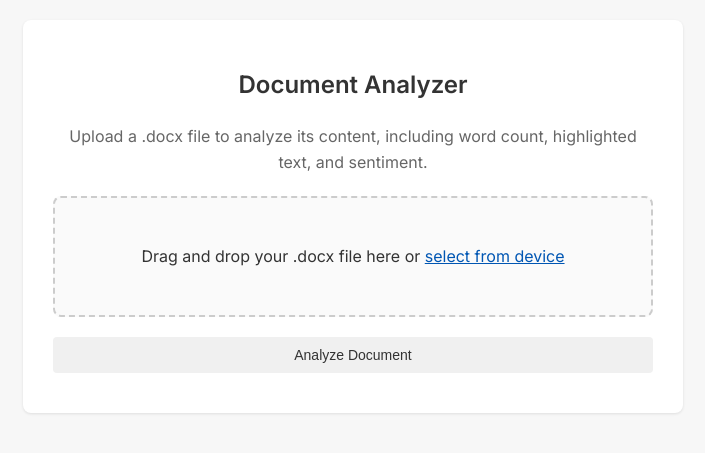
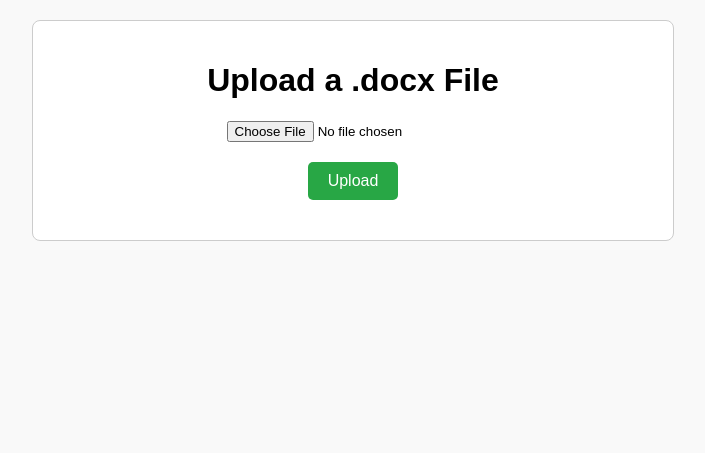
Before and after one commit to Abhighyan/counthighlightedwords, a Flask app: page / in a window 1280 px wide. Shown: the top 453 px of the page, without its empty margins (287-992 px from the left). Run offline with Flask 2, Linux system fonts and the light colour scheme.

Commit message:
Update upload.html

```diff
--- a/templates/upload.html
+++ b/templates/upload.html
@@ -3,310 +3,162 @@
 <head>
     <meta charset="UTF-8">
     <meta name="viewport" content="width=device-width, initial-scale=1.0">
-    <title>Document Analyzer</title>
-    <link href="https://fonts.googleapis.com/css2?family=Inter:wght@400;500;600&display=swap" rel="stylesheet">
+    <title>Document Upload</title>
     <style>
         body {
-            font-family: 'Inter', sans-serif;
-            background-color: #f7f7f7;
-            color: #333;
+            font-family: Arial, sans-serif;
+            background-color: #f9f9f9;
             margin: 0;
             padding: 20px;
-            line-height: 1.6;
         }
-        .container {
+        h1 {
+            text-align: center;
+        }
+        .upload-container {
             max-width: 600px;
             margin: auto;
-            padding: 30px;
-            background: #ffffff;
+            padding: 20px;
+            border: 1px solid #ccc;
             border-radius: 8px;
-            box-shadow: 0 1px 3px rgba(0,0,0,0.1);
+            background-color: #fff;
         }
-        h1 {
-            font-size: 24px;
-            font-weight: 600;
-            margin-bottom: 20px;
-            text-align: center;
-            color: #333;
+        input[type="file"] {
+            display: block;
+            margin: 20px auto;
         }
-        .description {
-            text-align: center;
-            color: #666;
-            margin-bottom: 20px;
+        button {
+            display: block;
+            margin: 20px auto;
+            padding: 10px 20px;
+            font-size: 16px;
+            cursor: pointer;
+            border: none;
+            background-color: #28a745;
+            color: white;
+            border-radius: 5px;
         }
-        .drop-area {
-            border: 2px dashed #ccc;
-            border-radius: 8px;
-            padding: 30px;
-            text-align: center;
-            transition: all 0.3s ease;
-            cursor: pointer;
-            margin-bottom: 20px;
-            background-color: #fafafa;
-        }
-        .drop-area:hover, .drop-area.dragover {
-            background-color: #f0f0f0;
-            border-color: #999;
-        }
-        .file-upload-text {
-            color: #0056b3;
-            text-decoration: underline;
-        }
-        .submit-button {
-            background-color: #f0f0f0;
-            color: #333;
-            border: none;
-            border-radius: 4px;
-            padding: 10px 16px;
-            font-size: 14px;
-            font-weight: 500;
-            cursor: pointer;
-            transition: background-color 0.3s ease;
-            width: 100%;
-            margin-bottom: 10px;
-        }
-        .submit-button:hover {
-            background-color: #e0e0e0;
-        }
-        #progress-container {
+        #result {
             margin-top: 20px;
-            background-color: #f0f0f0;
-            border-radius: 4px;
-            overflow: hidden;
             display: none;
         }
-        .progress-bar {
-            width: 0;
-            height: 4px;
-            background-color: #0056b3;
-            transition: width 0.4s ease-in-out;
+        .error-message {
+            color: red;
         }
         .success-message {
-            background-color: #e8f5e9;
-            padding: 15px;
-            border-radius: 4px;
-            margin-top: 20px;
-            border-left: 4px solid #4caf50;
-            animation: fadeIn 0.5s ease-out;
-        }
-        .error-message {
-            background-color: #ffebee;
-            color: #c62828;
-            padding: 15px;
-            border-radius: 4px;
-            margin-top: 20px;
-            border-left: 4px solid #ef5350;
-            animation: fadeIn 0.5s ease-out;
-        }
-        .sentiment-info {
-            margin-top: 20px;
-            background-color: #f9f9f9;
-            padding: 15px;
-            border-radius: 4px;
-            display: none;
-            animation: fadeIn 0.5s ease-out;
-        }
-        .sentiment-info h3 {
-            font-size: 16px;
-            font-weight: 600;
-            color: #333;
-            margin-top: 0;
-        }
-        .sentiment-info p {
-            margin: 10px 0;
-            color: #666;
-        }
-        .read-more {
-            color: #0056b3;
-            cursor: pointer;
-            text-decoration: underline;
+            color: green;
         }
         .popup {
             display: none;
             position: fixed;
+            left: 50%;
+            top: 50%;
+            transform: translate(-50%, -50%);
+            background-color: white;
+            border: 1px solid #ccc;
+            padding: 20px;
+            z-index: 1000;
+            box-shadow: 0 4px 8px rgba(0, 0, 0, 0.2);
+        }
+        .popup-overlay {
+            position: fixed;
+            top: 0;
             left: 0;
-            top: 0;
             width: 100%;
             height: 100%;
-            background-color: rgba(0,0,0,0.5);
-            z-index: 1000;
-            justify-content: center;
-            align-items: center;
-        }
-        .popup-content {
-            background-color: #fff;
-            padding: 20px;
-            border-radius: 8px;
-            max-width: 500px;
-            text-align: left;
-        }
-        .close-popup {
-            cursor: pointer;
-            color: #c62828;
-            float: right;
-        }
-        @keyframes fadeIn {
-            from { opacity: 0; }
-            to { opacity: 1; }
+            background: rgba(0, 0, 0, 0.5);
+            z-index: 500;
+            display: none;
         }
     </style>
 </head>
 <body>
-    <div class="container">
-        <h1>Document Analyzer</h1>
-        <p class="description">Upload a .docx file to analyze its content, including word count, highlighted text, and sentiment.</p>
-
-        <div id="drop-area" class="drop-area">
-            <input type="file" id="file-input" name="file" accept=".docx" style="display: none;">
-            <p>Drag and drop your .docx file here or <span class="file-upload-text">select from device</span></p>
-        </div>
-
-        <button id="analyze-button" class="submit-button" disabled>Analyze Document</button>
-
-        <div id="progress-container">
-            <div id="progress-bar" class="progress-bar"></div>
-        </div>
-
-        <div id="result-container"></div>
-
-        <div id="sentiment-info" class="sentiment-info">
-            <h3>Understanding Sentiment Analysis</h3>
-            <p><strong>Polarity:</strong> Measures the overall emotion of the text, ranging from -1 (very negative) to 1 (very positive). <span class="read-more" onclick="showPolarityPopup()">Read more</span></p>
-            <p><strong>Subjectivity:</strong> Indicates how subjective or opinionated the text is, ranging from 0 (very objective) to 1 (very subjective). <span class="read-more" onclick="showSubjectivityPopup()">Read more</span></p>
-        </div>
+    <div class="upload-container">
+        <h1>Upload a .docx File</h1>
+        <input type="file" id="fileInput" accept=".docx">
+        <button id="uploadButton">Upload</button>
+        <div id="result"></div>
     </div>
 
-    <!-- Popup for Polarity -->
-    <div id="polarity-popup" class="popup">
-        <div class="popup-content">
-            <span class="close-popup" onclick="closePolarityPopup()">✖</span>
-            <h3>Polarity</h3>
-            <p>Polarity in TextBlob quantifies the sentiment expressed in the text. It ranges from -1 to 1, where -1 indicates a very negative sentiment, 0 indicates a neutral sentiment, and 1 indicates a very positive sentiment. This allows you to gauge the overall emotional tone of the text, helping to understand whether it conveys positive, negative, or neutral feelings.</p>
-        </div>
-    </div>
-
-    <!-- Popup for Subjectivity -->
-    <div id="subjectivity-popup" class="popup">
-        <div class="popup-content">
-            <span class="close-popup" onclick="closeSubjectivityPopup()">✖</span>
-            <h3>Subjectivity</h3>
-            <p>Subjectivity in TextBlob refers to the degree to which the text is opinionated. It ranges from 0 to 1, where 0 indicates a very objective statement (fact-based) and 1 indicates a very subjective statement (opinion-based). This helps to understand whether the content is expressing opinions or presenting factual information.</p>
-        </div>
+    <div class="popup-overlay" id="popupOverlay"></div>
+    <div class="popup" id="popup">
+        <h2>Polarity and Subjectivity</h2>
+        <p>
+            <strong>Polarity:</strong> Polarity is a measure of how positive or negative a given piece of text is. The values range from -1.0 to 1.0, where -1.0 indicates a very negative sentiment, 0.0 indicates a neutral sentiment, and 1.0 indicates a very positive sentiment.
+        </p>
+        <p>
+            <strong>Subjectivity:</strong> Subjectivity indicates whether a text is more opinion-based or factual. The values range from 0.0 to 1.0, where 0.0 indicates a very objective text (factual), and 1.0 indicates a very subjective text (opinion-based).
+        </p>
+        <button id="closePopup">Close</button>
     </div>
 
     <script>
-        const dropArea = document.getElementById('drop-area');
-        const fileInput = document.getElementById('file-input');
-        const analyzeButton = document.getElementById('analyze-button');
-        const progressContainer = document.getElementById('progress-container');
-        const progressBar = document.getElementById('progress-bar');
-        const resultContainer = document.getElementById('result-container');
-        const sentimentInfo = document.getElementById('sentiment-info');
+        const uploadButton = document.getElementById('uploadButton');
+        const fileInput = document.getElementById('fileInput');
+        const resultContainer = document.getElementById('result');
+        const popup = document.getElementById('popup');
+        const popupOverlay = document.getElementById('popupOverlay');
+        const closePopup = document.getElementById('closePopup');
 
-        // Popups for polarity and subjectivity
-        const polarityPopup = document.getElementById('polarity-popup');
-        const subjectivityPopup = document.getElementById('subjectivity-popup');
+        uploadButton.addEventListener('click', () => {
+            const file = fileInput.files[0];
+            if (!file) {
+                showMessage("Please select a file.", 'error');
+                return;
+            }
 
-        ['dragenter', 'dragover', 'dragleave', 'drop'].forEach(eventName => {
-            dropArea.addEventListener(eventName, preventDefaults, false);
-        });
-
-        function preventDefaults(e) {
-            e.preventDefault();
-            e.stopPropagation();
-        }
-
-        ['dragenter', 'dragover'].forEach(eventName => {
-            dropArea.addEventListener(eventName, highlight, false);
-        });
-
-        ['dragleave', 'drop'].forEach(eventName => {
-            dropArea.addEventListener(eventName, unhighlight, false);
-        });
-
-        function highlight() {
-            dropArea.classList.add('dragover');
-        }
-
-        function unhighlight() {
-            dropArea.classList.remove('dragover');
-        }
-
-        dropArea.addEventListener('drop', handleDrop, false);
-        fileInput.addEventListener('change', handleFiles, false);
-        analyzeButton.addEventListener('click', analyzeDocument);
-
-        function handleDrop(e) {
-            const dt = e.dataTransfer;
-            const files = dt.files;
-            handleFiles({ files });
-        }
-
-        function handleFiles({ files }) {
-            if (files.length) {
-                fileInput.files = files;
-                analyzeButton.disabled = false;
-            }
-        }
-
-        function analyzeDocument() {
-            const file = fileInput.files[0];
             const formData = new FormData();
             formData.append('file', file);
 
             const xhr = new XMLHttpRequest();
-            xhr.open('POST', '/analyze', true);
-
-            xhr.upload.onprogress = function(e) {
-                if (e.lengthComputable) {
-                    const percentComplete = (e.loaded / e.total) * 100;
-                    progressContainer.style.display = 'block';
-                    progressBar.style.width = percentComplete + '%';
-                }
-            };
+            xhr.open('POST', '/upload', true);
 
             xhr.onload = function() {
                 if (xhr.status === 200) {
-                    progressContainer.style.display = 'none';
                     const response = JSON.parse(xhr.responseText);
-                    showResults(response);
+                    if (response.status === 'success') {
+                        const { full_word_count, highlighted_word_count, highlighted_word_percentage, polarity, subjectivity, color_percentage_details } = response;
+                        resultContainer.innerHTML = `
+                            <div class="success-message">Analysis Results:</div>
+                            <p>Total Words: ${full_word_count}</p>
+                            <p>Highlighted Words: ${highlighted_word_count} (${highlighted_word_percentage.toFixed(2)}%)</p>
+                            <p>Polarity: ${polarity}</p>
+                            <p>Subjectivity: ${subjectivity}</p>
+                            <div>${color_percentage_details}</div>
+                        `;
+                        resultContainer.style.display = 'block';
+                    } else {
+                        showMessage(response.message, 'error');
+                    }
                 } else {
-                    showMessage('Error analyzing document. Please try again.', 'error');
+                    showMessage("An error occurred while processing the file.", 'error');
                 }
             };
 
             xhr.send(formData);
-        }
-
-        function showResults(response) {
-            // Implement your logic to show results here
-            // Example:
-            resultContainer.innerHTML = `<div class="success-message">Analysis complete!</div>`;
-            sentimentInfo.style.display = 'block'; // Show sentiment info
-        }
+        });
 
         function showMessage(message, type) {
             resultContainer.innerHTML = `<div class="${type}-message">${message}</div>`;
-            sentimentInfo.style.display = 'none';
+            resultContainer.style.display = 'block';
         }
 
-        // Popup functions
-        function showPolarityPopup() {
-            polarityPopup.style.display = 'flex';
-        }
+        // Popup functionality
+        document.addEventListener('click', (e) => {
+            if (e.target.matches('.popup-overlay')) {
+                closePopup.click();
+            }
+        });
 
-        function closePolarityPopup() {
-            polarityPopup.style.display = 'none';
-        }
+        closePopup.addEventListener('click', () => {
+            popup.style.display = 'none';
+            popupOverlay.style.display = 'none';
+        });
 
-        function showSubjectivityPopup() {
-            subjectivityPopup.style.display = 'flex';
-        }
-
-        function closeSubjectivityPopup() {
-            subjectivityPopup.style.display = 'none';
-        }
-
+        // Show popup for polarity and subjectivity
+        resultContainer.addEventListener('click', () => {
+            popup.style.display = 'block';
+            popupOverlay.style.display = 'block';
+        });
     </script>
 </body>
 </html>
```
